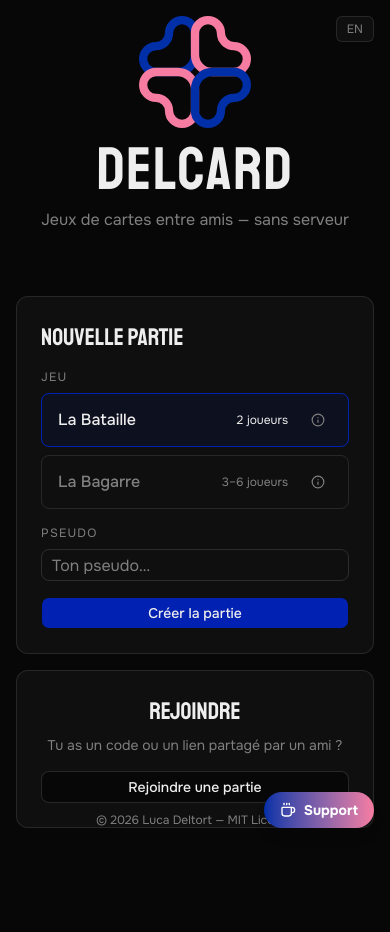
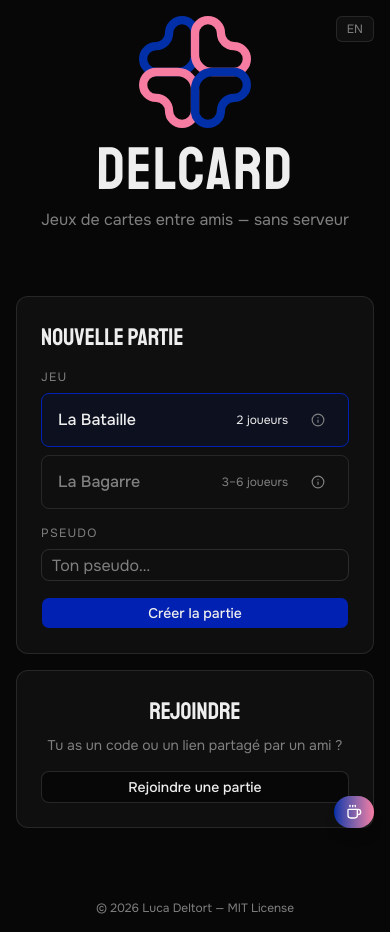
Before and after one commit to LucaDeltort/delcard_games, a SvelteKit app: page / in a window 390 px wide. Before the commit the page ends 844 px from the top, so only its background shows below. Built offline with nearby package versions, Linux system fonts and the light colour scheme.

Commit message:
fix(dev): fix mobile layout, safe areas, and footer positioning

```diff
--- a/src/app.html
+++ b/src/app.html
@@ -3,7 +3,7 @@
 	<head>
 		<meta charset="utf-8" />
 		<meta name="viewport" content="width=device-width, initial-scale=1, viewport-fit=cover" />
-		<meta name="theme-color" content="#002fa7" />
+		<meta name="theme-color" content="#222222" />
 		<meta name="apple-mobile-web-app-capable" content="yes" />
 		<meta name="apple-mobile-web-app-status-bar-style" content="black-translucent" />
 		<meta name="apple-mobile-web-app-title" content="Delcard" />
--- a/src/lib/components/LangToggle.svelte
+++ b/src/lib/components/LangToggle.svelte
@@ -4,7 +4,8 @@ import { locale } from '$lib/i18n'
 
 <button
 	onclick={() => locale.update((l) => (l === 'fr' ? 'en' : 'fr'))}
-	class="fixed top-4 right-4 z-50 rounded-md border border-border bg-card px-2.5 py-1 text-xs text-muted-foreground transition-colors hover:text-foreground"
+	class="fixed right-4 z-50 rounded-md border border-border bg-card px-2.5 py-1 text-xs text-muted-foreground transition-colors hover:text-foreground"
+	style="top: calc(1rem + env(safe-area-inset-top))"
 >
 	{$locale === 'fr' ? 'EN' : 'FR'}
 </button>
--- a/src/routes/+layout.svelte
+++ b/src/routes/+layout.svelte
@@ -16,18 +16,23 @@ const isGamePage = $derived($page.url.pathname.startsWith('/game/'))
     <link rel="icon" href={favicon} />
 </svelte:head>
 {#if !isGamePage}<LangToggle />{/if}
-{@render children()}
-{#if !isGamePage}
-    <footer class="fixed bottom-0 left-0 right-0 py-4 text-center text-xs text-muted-foreground">
+<div class="flex min-h-dvh flex-col">
+    {@render children()}
+    {#if !isGamePage}
+    <footer class="py-4 text-center text-xs text-muted-foreground">
         © 2026 Luca Deltort — MIT License
     </footer>
+    {/if}
+</div>
+{#if !isGamePage}
     <a
         href="https://ko-fi.com/lucadeltort"
         target="_blank"
         rel="noopener noreferrer"
-        class="group fixed bottom-4 right-4 flex items-center gap-2 rounded-full bg-linear-to-r from-blue to-pink px-4 py-2 text-sm font-bold text-white shadow-lg transition-all duration-200 hover:scale-105 hover:brightness-110 active:scale-95"
+        class="group fixed right-4 flex items-center gap-2 rounded-full bg-linear-to-r from-blue to-pink px-3 py-2 text-sm font-bold text-white shadow-lg transition-all duration-200 hover:scale-105 hover:brightness-110 active:scale-95 sm:px-4"
+        style="bottom: calc(1rem + env(safe-area-inset-bottom))"
     >
         <Coffee size={16} class="group-hover:animate-[kofi-rock_1s_ease-in-out_infinite]" />
-        Support
+        <span class="hidden sm:inline">Support</span>
     </a>
 {/if}
--- a/src/routes/+page.svelte
+++ b/src/routes/+page.svelte
@@ -48,7 +48,7 @@ async function createGame() {
 }
 </script>
 
-<main class="flex min-h-screen flex-col items-center justify-center gap-16 px-4">
+<main class="flex flex-1 flex-col items-center justify-center gap-16 px-4 pb-14 pt-4">
 	<header class="text-center">
 		<img src={logo} alt="Delcard" class="mx-auto h-28 w-28 sm:h-32 sm:w-32" />
 		<h1 class="mt-3 text-6xl tracking-wide text-foreground sm:text-7xl">DELCARD</h1>
--- a/src/routes/layout.css
+++ b/src/routes/layout.css
@@ -78,8 +78,14 @@
 	* {
 		@apply border-border outline-ring/50;
 	}
+	html {
+		background: oklch(0.13 0 0);
+		border: none;
+	}
 	body {
 		@apply bg-background font-sans text-foreground antialiased;
+		padding-top: env(safe-area-inset-top);
+		border: none;
 	}
 	h1,
 	h2,
```
